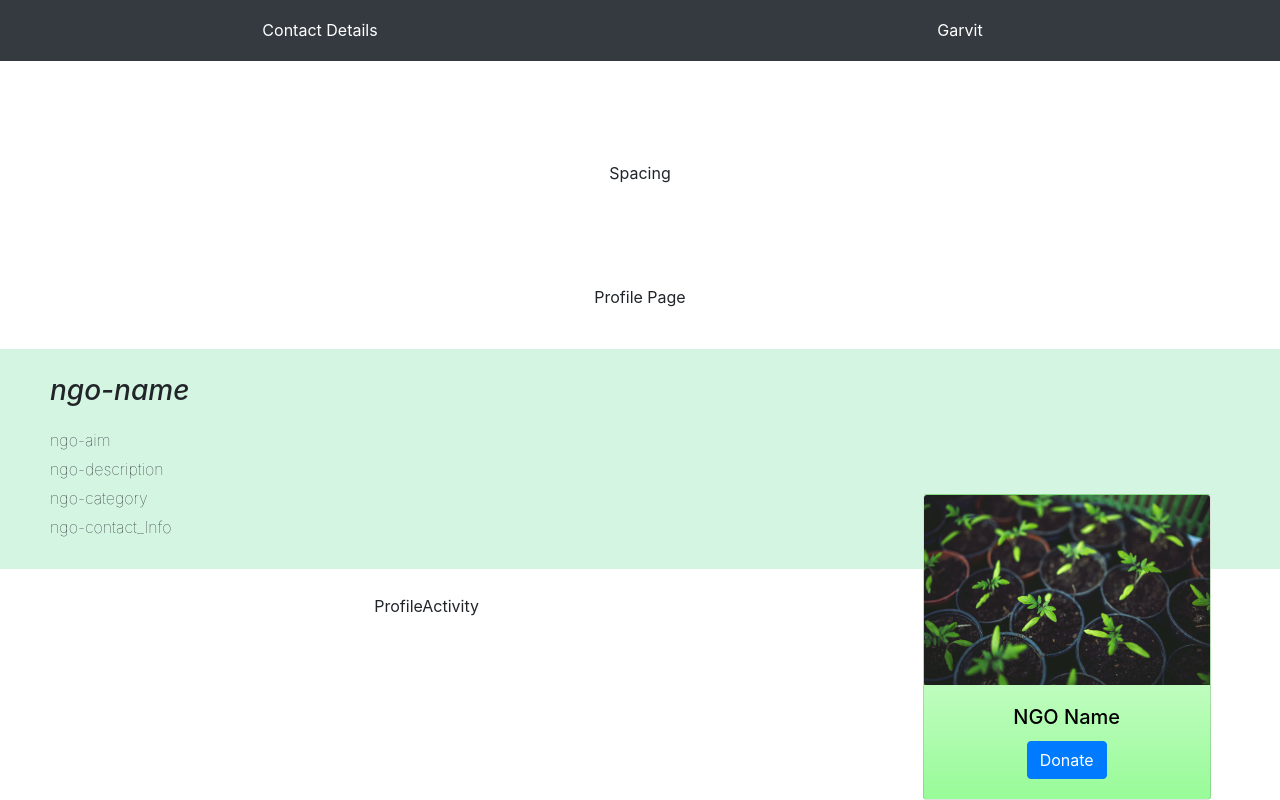
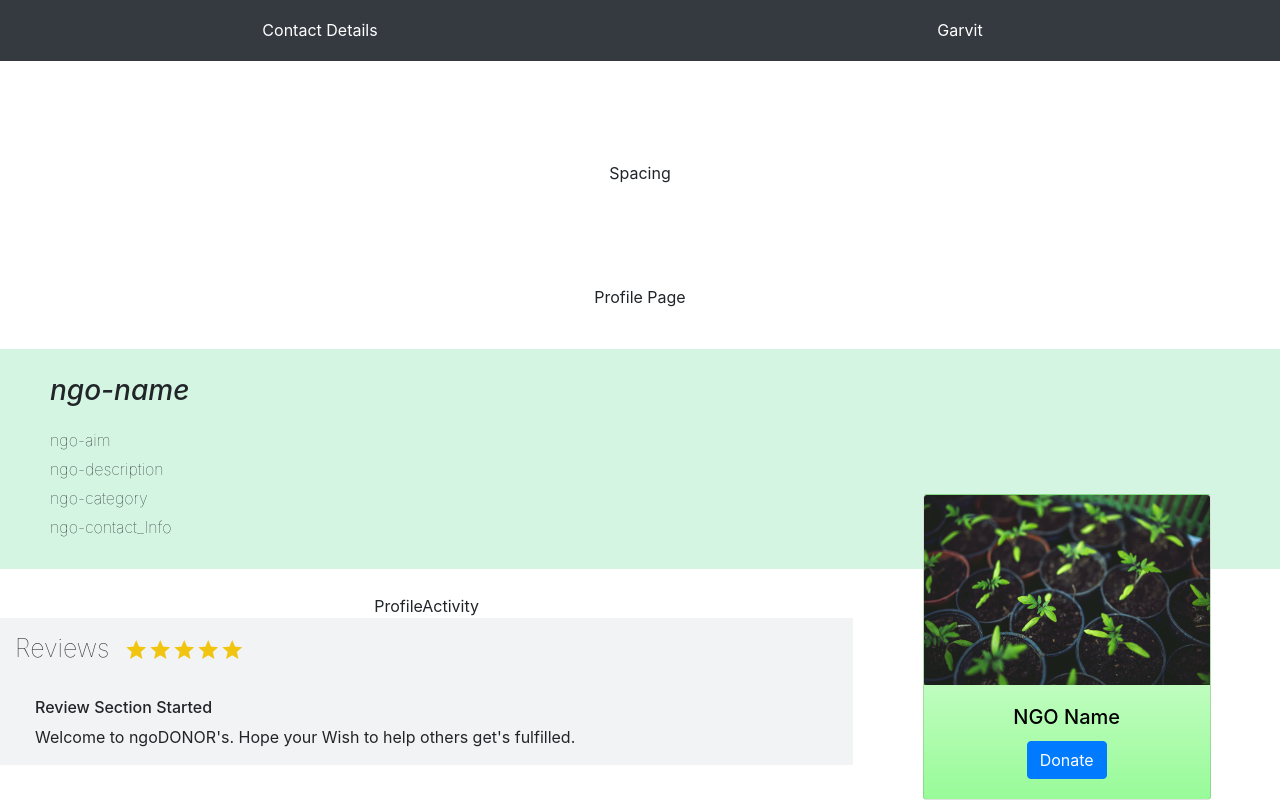
Before and after one commit to Garvit-Singh/FrontEndHackathon, a React (Create React App) app: page / in a window 1280 px wide. Shown: the part 2031-2831 px from the top of the page. Built offline with nearby package versions, Linux system fonts and the light colour scheme.

Commit message:
Reviews Section Added

```diff
--- a/public/index.html
+++ b/public/index.html
@@ -3,6 +3,8 @@
   <head>
     <meta charset="utf-8" />
     <link rel="icon" href="%PUBLIC_URL%/favicon.ico" />
+    <link href="https://fonts.googleapis.com/icon?family=Material+Icons"
+    rel="stylesheet">
     <meta name="viewport" content="width=device-width, initial-scale=1" />
     <meta name="theme-color" content="#000000" />
     <meta
--- a/src/Components/ProfileComponent/Profile.js
+++ b/src/Components/ProfileComponent/Profile.js
@@ -2,7 +2,6 @@ import React from 'react'
 import './profile.css'
 import ProfileHeader from './ProfileHeader'
 import ProfileActivity from './ProfileActivity'
-import ProfileSideTransactionPanel from './ProfileSideTransactionPanel'
 
 function Profile() {
   return (
--- a/src/Components/ProfileComponent/ProfileActivity.js
+++ b/src/Components/ProfileComponent/ProfileActivity.js
@@ -1,12 +1,15 @@
 import React from 'react'
+import './profile.css'
 import ProfileSideTransactionPanel from './ProfileSideTransactionPanel'
+import ProfileReviews from './ProfileReviews'
 
 function ProfileActivity() {
   return (
     <React.Fragment>
       <div className='row no-gutters profile-activity'>
         <div className='col-md-8'>
-          ProfileActivity
+          <div>ProfileActivity</div>
+          <ProfileReviews />
         </div>
         <ProfileSideTransactionPanel />
       </div>
--- a/src/Components/ProfileComponent/ProfileReviews.js
+++ b/src/Components/ProfileComponent/ProfileReviews.js
@@ -1,9 +1,45 @@
 import React from 'react'
 
+const starColor = {
+  color: '#F1C40F',
+  marginTop: '20px'
+}
+
 function ProfileReviews() {
+  // calling reviews by state or as props or by useContext
+  const reviews = [
+    {
+      _id: 1,
+      title: 'Review Section Started',
+      description: 'Welcome to ngoDONOR\'s. Hope your Wish to help others get\'s fulfilled.'
+    }
+  ]
   return (
     <React.Fragment>
-      Profile Reviews
+      <div className='container'>
+        <div className='row review-panel'>
+          <h4 className='review-head'>
+            Reviews
+          </h4>
+            <i className='material-icons' style={starColor}>star</i>
+            <i className='material-icons' style={starColor}>star</i>
+            <i className='material-icons' style={starColor}>star</i>
+            <i className='material-icons' style={starColor}>star</i>
+            <i className='material-icons' style={starColor}>star</i>
+          <div className='container d-flex flex-column'>
+            <ul className="list-group list-group-flush">
+              {
+                reviews.map(review => {
+                  return <li key={'review'+review._id} className="list-group-item text-left review-list-color">
+                          <h6>{review.title}</h6>
+                          <p>{review.description}</p>
+                        </li>
+                })
+              }
+            </ul>
+          </div>
+        </div>
+      </div>
     </React.Fragment>
   )
 }
--- a/src/Components/ProfileComponent/ProfileSideTransactionPanel.js
+++ b/src/Components/ProfileComponent/ProfileSideTransactionPanel.js
@@ -9,7 +9,7 @@ function ProfileSideTransactionPanel() {
 					<img src={image} className="card-img-top" alt="..." />
 					<div className="card-body">
 						<h5 className="card-title">NGO Name</h5>
-						<a href="#" className="btn btn-primary">
+						<a href="#1" className="btn btn-primary">
 							Donate
 						</a>
 					</div>
--- a/src/Components/ProfileComponent/profile.css
+++ b/src/Components/ProfileComponent/profile.css
@@ -12,7 +12,6 @@
   font-style: italic;
 }
 .para-details {
-  /* margin: 0px; */
   padding-bottom: 5px;
   margin-bottom: 0px;
 }
@@ -23,3 +22,15 @@
 .transaction-panel{
   margin-top: -100px;
 }
+.review-panel{
+  background-color: #F2F3F4;
+}
+.review-head{
+  font-weight: lighter;
+  font-size: 25px;
+  padding: 15px;
+}
+.review-list-color{
+  background-color: #F2F3F4;
+  padding-bottom: 0px;
+}
```
